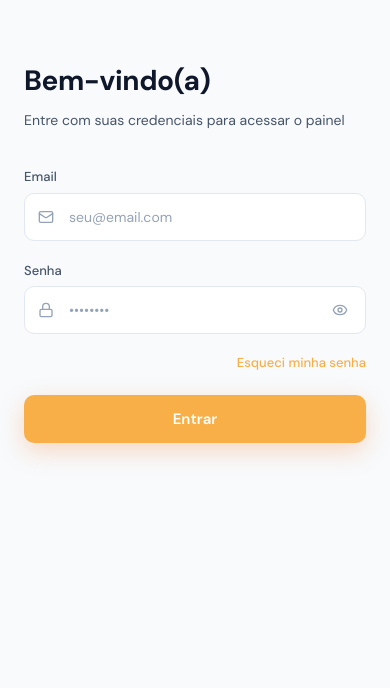
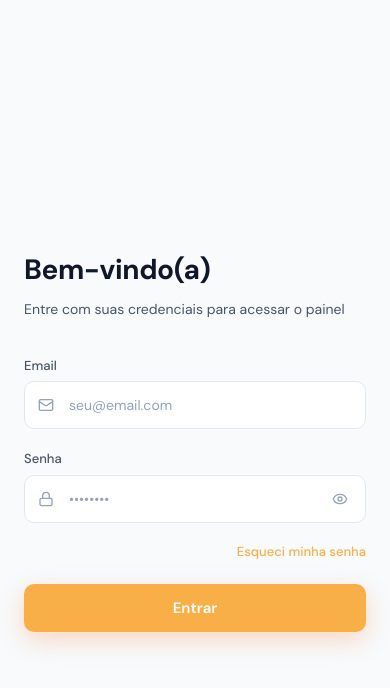
Before and after one commit to vitao-al/sistemaSEL, a Next.js app: page /login in a window 390 px wide. Shown: the top 688 px of the page. Built offline with nearby package versions, Linux system fonts and the light colour scheme.

Commit message:
style(login.module.css): Centralização do formPanel

```diff
--- a/src/app/login/login.module.css
+++ b/src/app/login/login.module.css
@@ -391,7 +391,9 @@
   }
   .formPanel {
     padding: 24px;
-    align-items: flex-start;
+    display: flex;
+    align-items: center;
+    justify-content: center;
     padding-top: 60px;
   }
 }
```
